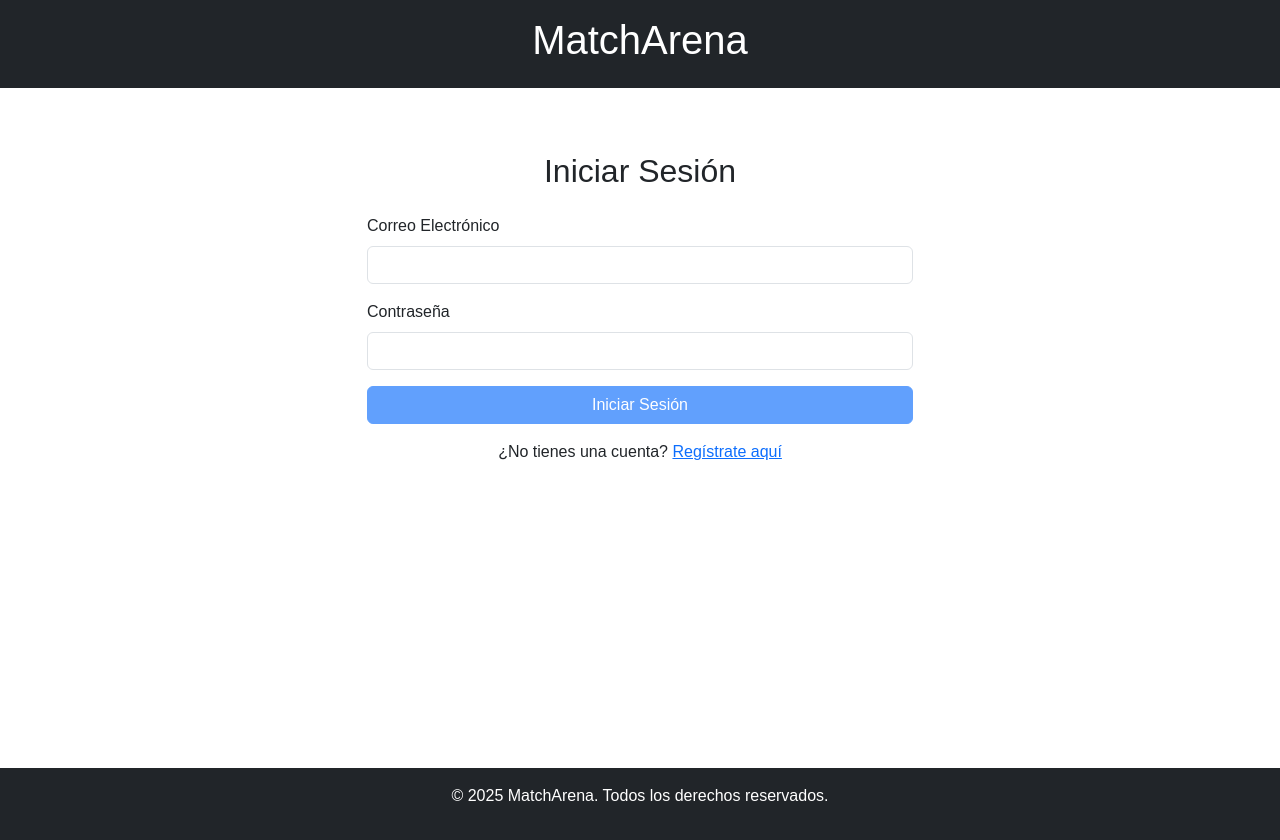
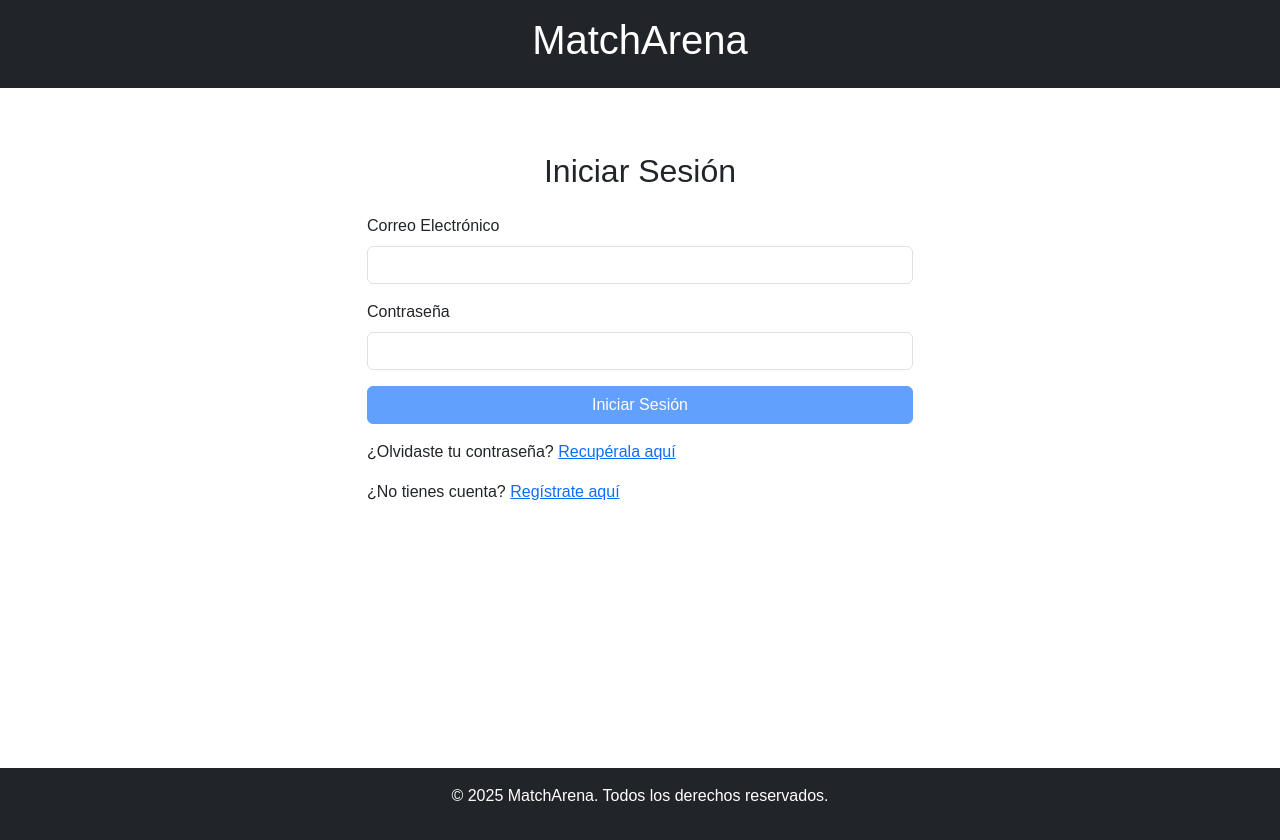
Before and after one commit to alvarodev8/MatchArenaFrontend, an Angular app: page / in a window 1280 px wide. Built offline with nearby package versions, Linux system fonts and the light colour scheme.

Commit message:
add forgot-password link to login page

```diff
--- a/src/app/features/auth/login/login.component.html
+++ b/src/app/features/auth/login/login.component.html
@@ -25,8 +25,9 @@
             </div>
             <button type="submit" class="btn btn-primary w-100" [disabled]="loginForm.invalid">Iniciar Sesión</button>
         </form>
-        <p class="text-center mt-3">
-            ¿No tienes una cuenta? <a routerLink="/register">Regístrate aquí</a>
-        </p>
+        <div class="mt-3">
+            <p>¿Olvidaste tu contraseña? <a [routerLink]="['/forgot-password']">Recupérala aquí</a></p>
+            <p>¿No tienes cuenta? <a [routerLink]="['/register']">Regístrate aquí</a></p>
+        </div>
     </div>
 </div>
```
